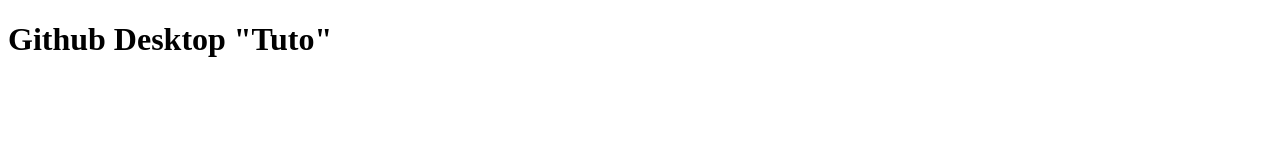
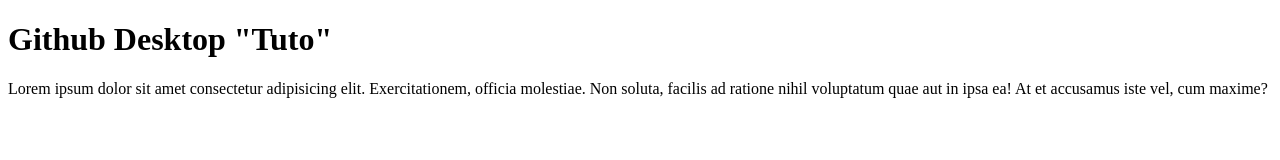
Before and after one commit to LucasIelli/PresentGithubDesk, a plain HTML site: page index.html in a window 1280 px wide. Drawn offline with Linux system fonts and the light colour scheme.

Commit message:
Add script animation lorem

```diff
--- a/index.html
+++ b/index.html
@@ -9,6 +9,11 @@
   </head>
   <body>
     <h1>Github Desktop "Tuto"</h1>
+    <p id="animateLorem">
+      Lorem ipsum dolor sit amet consectetur adipisicing elit. Exercitationem,
+      officia molestiae. Non soluta, facilis ad ratione nihil voluptatum quae
+      aut in ipsa ea! At et accusamus iste vel, cum maxime?
+    </p>
   </body>
   <script src="./script.js"></script>
 </html>
--- a/script.js
+++ b/script.js
@@ -0,0 +1 @@
+const animation = document.getElementById("");
```
